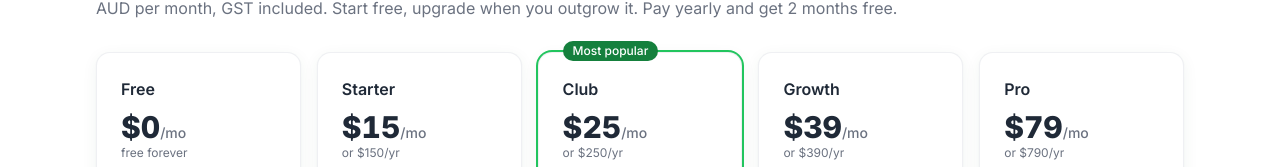
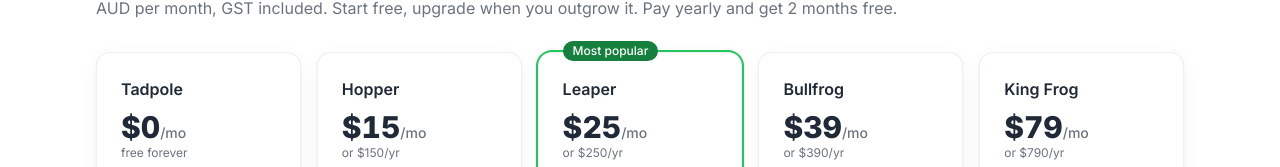
Before and after one commit to tamprd/deskfrog-mail, a Next.js app: page / in a window 1280 px wide. Shown: the part 732-899 px from the top of the page. Built offline with nearby package versions, Linux system fonts and the light colour scheme.

Commit message:
Frog-themed plan names: Tadpole, Hopper, Leaper, Bullfrog, King Frog
Co-Authored-By: Claude Opus 5.5 <noreply@anthropic.com>
Claude-Session: https://claude.ai/code/session_018ZCavYxrTCNekCScghoPQD

```diff
--- a/src/app/page.tsx
+++ b/src/app/page.tsx
@@ -3,11 +3,11 @@ import { Frog, Logo } from "@/components/frog";
 
 // AUD, GST inclusive. Annual = 10 × monthly (2 months free).
 const tiers = [
-  { name: "Free", price: 0, items: ["250 contacts", "1,000 sends / month", "Drag-and-drop editor & templates", "Desk Frog badge on emails"] },
-  { name: "Starter", price: 15, items: ["2,500 contacts", "15,000 sends / month", "No badge", "Your own sending domain"] },
-  { name: "Club", price: 25, popular: true, items: ["5,000 contacts", "30,000 sends / month", "No badge", "Your own sending domain"] },
-  { name: "Growth", price: 39, items: ["10,000 contacts", "60,000 sends / month", "Automations", "Your own sending domain"] },
-  { name: "Pro", price: 79, items: ["50,000 contacts", "200,000 sends / month", "Automations", "Priority support"] },
+  { name: "Tadpole", price: 0, items: ["250 contacts", "1,000 sends / month", "Drag-and-drop editor & templates", "Desk Frog badge on emails"] },
+  { name: "Hopper", price: 15, items: ["2,500 contacts", "15,000 sends / month", "No badge", "Your own sending domain"] },
+  { name: "Leaper", price: 25, popular: true, items: ["5,000 contacts", "30,000 sends / month", "No badge", "Your own sending domain"] },
+  { name: "Bullfrog", price: 39, items: ["10,000 contacts", "60,000 sends / month", "Automations", "Your own sending domain"] },
+  { name: "King Frog", price: 79, items: ["50,000 contacts", "200,000 sends / month", "Automations", "Priority support"] },
 ];
 
 // Comparison with typical pricing elsewhere (entry-level paid plan, AUD per month).
```
Also changed, not shown: 2 other files (tests, documents, lock files or other folders).
